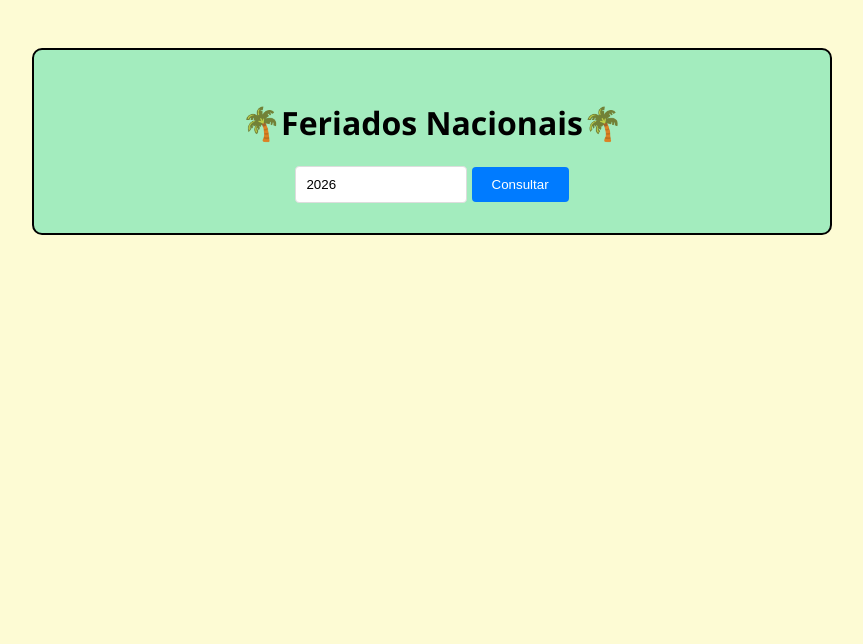
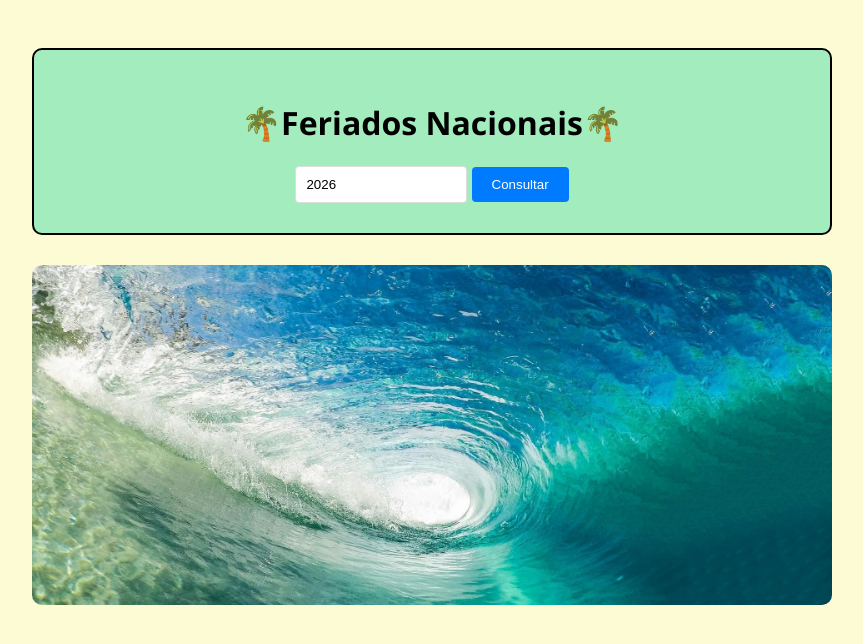
Before and after one commit to ArthurPietroM/Feriados-Nacionais, a plain HTML site: page index.html in a window 1280 px wide. Shown: the whole page, without its empty margins (208-1071 px from the left). Drawn offline with Linux system fonts and the light colour scheme.

Commit message:
Fix Imagens

```diff
--- a/style.css
+++ b/style.css
@@ -65,7 +65,7 @@ button:hover {
     gap: 15px;
     border: none;                              /* remove a borda vermelha */
     min-height: 300px;                         /* garante área visível */
-    background-image: url('onda-tubo-lisboa.jpg');
+    background-image: url('onda-tubo-lisboa.jpeg');
     background-size: cover;
     background-position: center;
     background-repeat: no-repeat;
```
Also changed, not shown: onda-tubo-lisboa.jpeg (renamed from onda-tubo-lisboa.jpg.jpeg), 1 other file.
